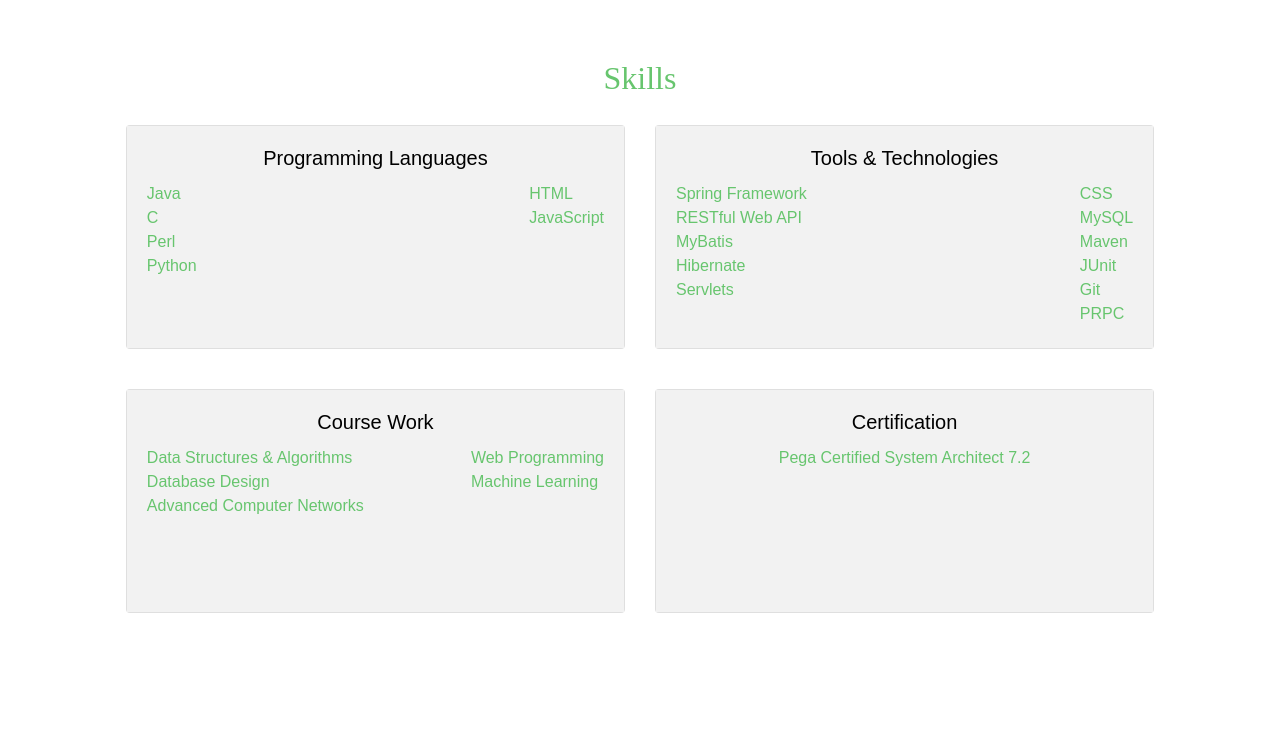
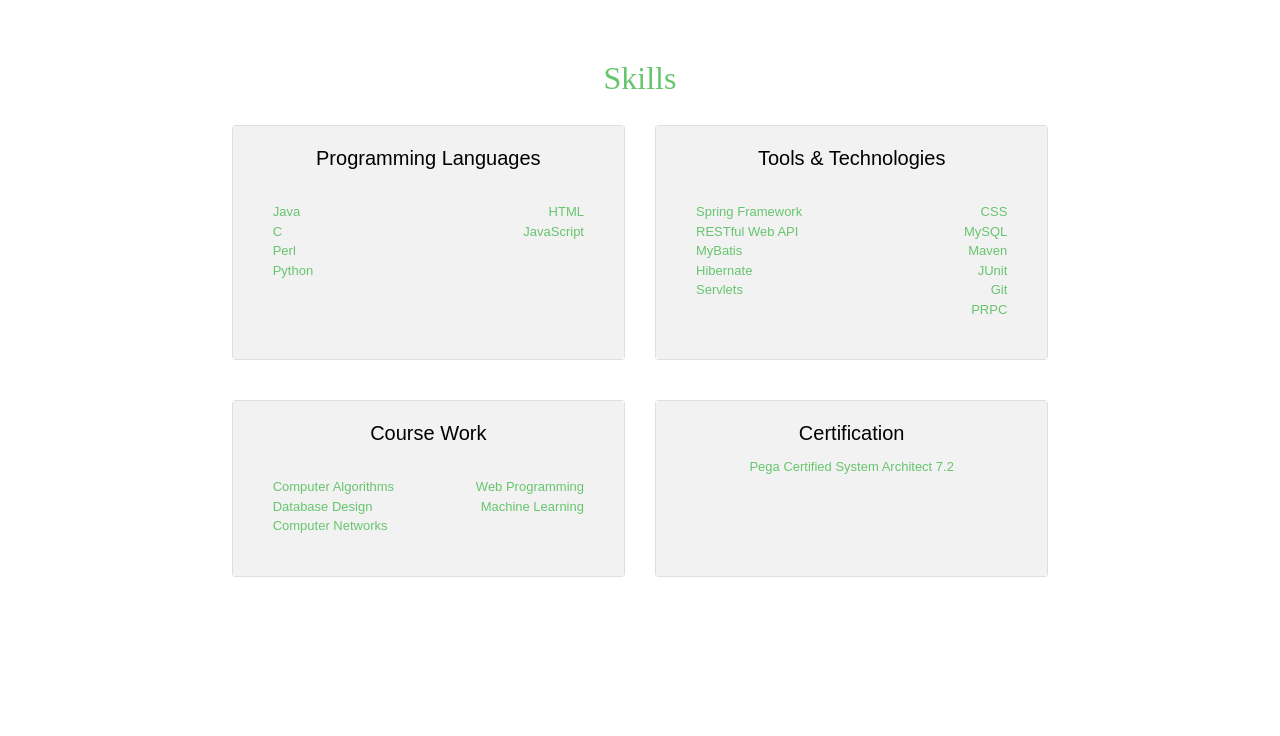
Before and after one commit to indhiramudrageda/Personal-Website, a plain HTML site: page index.html in a window 1280 px wide. Shown: the part 1360-2096 px from the top of the page. Drawn offline with nearby package versions, Linux system fonts and the light colour scheme.

Commit message:
responsive

```diff
--- a/index.css
+++ b/index.css
@@ -63,7 +63,9 @@ html, body {
 }
 
 .flex-container {
-  display:flex;justify-content: center;
+  display:flex;
+  justify-content: center;
+  flex-wrap: nowrap;
 }
 
 #education {
@@ -103,6 +105,7 @@ html, body {
   list-style-type: none;
   margin: 0;
   padding: 0;
+  font-size: small;
 }
 
 #projects {
@@ -191,11 +194,13 @@ html, body {
   overflow: auto; /* Enable scroll if needed */
   background-color: rgb(0,0,0); /* Fallback color */
   background-color: rgba(0,0,0,0.9); /* Black w/ opacity */
+  align-content: center;
 }
 
 
 #modal-content {
   display: block;
+  align-self: center;
   padding-left: 25px;
   padding-right: 25px;
   color: #67c56e;
--- a/index.html
+++ b/index.html
@@ -142,18 +142,22 @@
           </div>
       </div>
       <div class="row flex-container">
-        <div class="col-lg-5">
-            <div class="card hideme" style="height: 14rem;">
+        <div class="col-lg-4">
+            <div class="card hideme" style="height: 100%;">
                 <div class="card-body">
                     <h5 class="card-title">Programming Languages</h5>
                     <div class="card-text">
-                      <ul style="float: left;">
+                      <div class="row">
+                          <div class="col-lg-6">
+                            <ul >
                                 <li>Java</li>
                                 <li>C</li>
                                 <li>Perl</li>
                                 <li>Python</li>
                             </ul>
-                      <ul style="float: right;">
+                          </div>
+                          <div class="col-lg-6" style="text-align: right;">
+                            <ul >
                                 <li>HTML</li>
                                 <li>JavaScript</li>
                             </ul>
@@ -161,19 +165,25 @@
                       </div>
                     </div>
                 </div>
-        <div class="col-lg-5">
-            <div class="card hideme" style="height: 14rem;">
+            </div>
+        </div>
+        <div class="col-lg-4">
+            <div class="card hideme" style="height: 100%">
                 <div class="card-body">
                     <h5 class="card-title">Tools & Technologies</h5>
                     <div class="card-text">
-                      <ul style="float: left;">
+                      <div class="row">
+                          <div class="col-lg-6">
+                            <ul >
                                 <li>Spring Framework</li>
                                 <li>RESTful Web API</li>
                                 <li>MyBatis</li>
                                 <li>Hibernate</li>
                                 <li>Servlets</li>
                             </ul>
-                      <ul style="float: right;">
+                          </div>
+                          <div class="col-lg-6" style="text-align: right;">
+                            <ul >
                                 <li>CSS</li>
                                 <li>MySQL</li>
                                 <li>Maven</li>
@@ -186,19 +196,25 @@
                     </div>
                 </div>
             </div>
+        </div>
+      </div>
 
       <div class="row flex-container">
-        <div class="col-lg-5">
-            <div class="card hideme" style="height: 14rem;">
+        <div class="col-lg-4">
+            <div class="card hideme" style="height: 100%;">
                 <div class="card-body">
                     <h5 class="card-title">Course Work</h5>
                     <div class="card-text">
-                      <ul style="float: left;width: 50%;">
-                        <li>Data Structures & Algorithms</li>
+                      <div class="row">
+                          <div class="col-lg-6">
+                            <ul >
+                                <li>Computer Algorithms</li>
                                 <li>Database Design</li>
-                        <li>Advanced Computer Networks</li>
+                                <li>Computer Networks</li>
                             </ul>
-                      <ul style="float: right;">
+                          </div>
+                          <div class="col-lg-6" style="text-align: right;">
+                            <ul >
                                 <li>Web Programming</li>
                                 <li>Machine Learning</li>
                             </ul>
@@ -206,8 +222,10 @@
                       </div>
                     </div>
                 </div>
-        <div class="col-lg-5">
-            <div class="card hideme" style="height: 14rem; text-align: center;">
+            </div>
+        </div>
+        <div class="col-lg-4">
+            <div class="card hideme" style="height: 100%; text-align: center;">
                 <div class="card-body">
                     <h5 class="card-title">Certification</h5>
                     <p class="card-text">Pega Certified System Architect 7.2</p>
--- a/index.js
+++ b/index.js
@@ -52,7 +52,7 @@ $(document).ready(function(){
 
  	$("#projects .card").click(function(){
 			var modal = $('#myModal');
-  			modal.css('display', 'block');
+  			modal.css('display', 'flex');
   			var desc = $(this).children('.description').html();
   			modal.children("#modal-content").html(desc);
 			var span = document.getElementsByClassName("close")[0];
```
Lines whose indentation alone changed are shown as unchanged.
